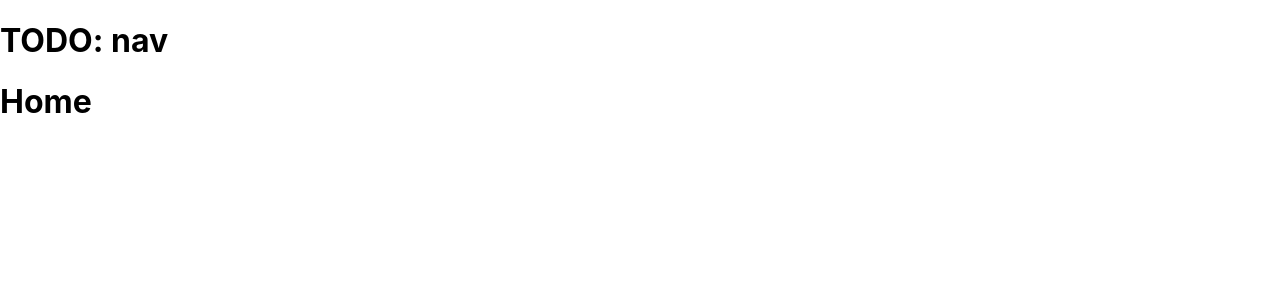
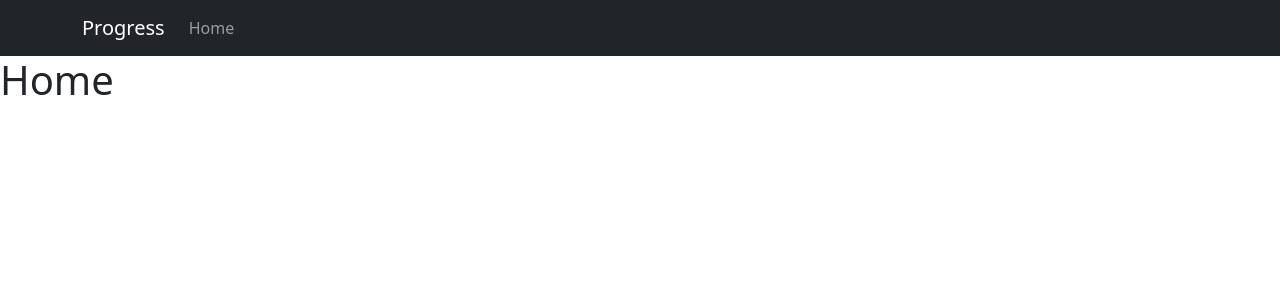
Before and after one commit to kylrob25/progress_frontend_old, a React (Create React App) app: page / in a window 1280 px wide. Shown: the top 300 px of the page. Built offline with nearby package versions, Linux system fonts and the light colour scheme.

Commit message:
Work on the navbar

```diff
--- /dev/null
+++ b/src/components/Navbar.js
@@ -0,0 +1,24 @@
+import React from "react";
+import { Navbar, Nav, NavDropdown, Container } from "react-bootstrap";
+import { Link } from "react-router-dom"
+import "bootstrap/dist/css/bootstrap.min.css";
+
+const NavbarComponent = () => {
+    return (
+        <>
+            <Navbar bg="dark" data-bs-theme="dark">
+                <Container>
+                    <Navbar.Brand href="#home">Progress</Navbar.Brand>
+                    <Navbar.Toggle aria-controls="basic-navbar-nav" />
+                    <Navbar.Collapse id="basic-navbar-nav">
+                        <Nav className="ml-auto">
+                            <Link to="/" className="nav-link">Home</Link>
+                        </Nav>
+                    </Navbar.Collapse>
+                </Container>
+            </Navbar>
+        </>
+    );
+};
+
+export default NavbarComponent;
--- a/src/pages/Layout.jsx
+++ b/src/pages/Layout.jsx
@@ -1,9 +1,10 @@
 import {Outlet, Link} from "react-router-dom"
+import NavbarComponent from "../components/Navbar";
 
 const Layout = () => {
     return (
         <>
-            <h1>TODO: nav</h1>
+            <NavbarComponent/>
             <Outlet/>
         </>
     )
```
